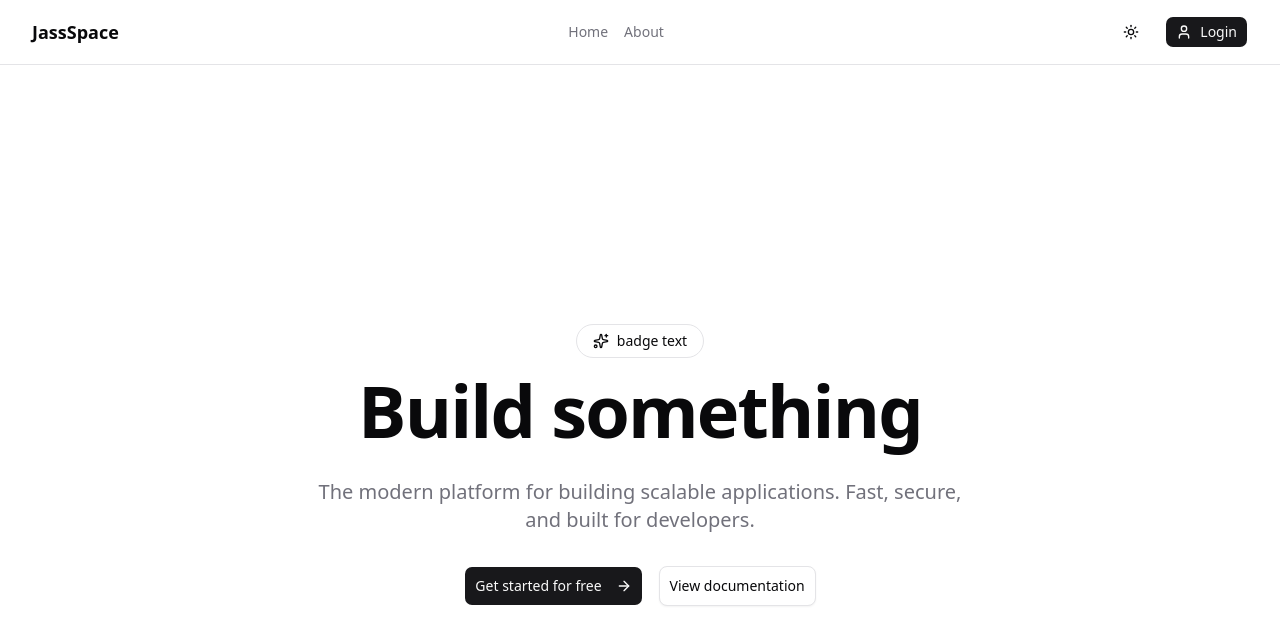
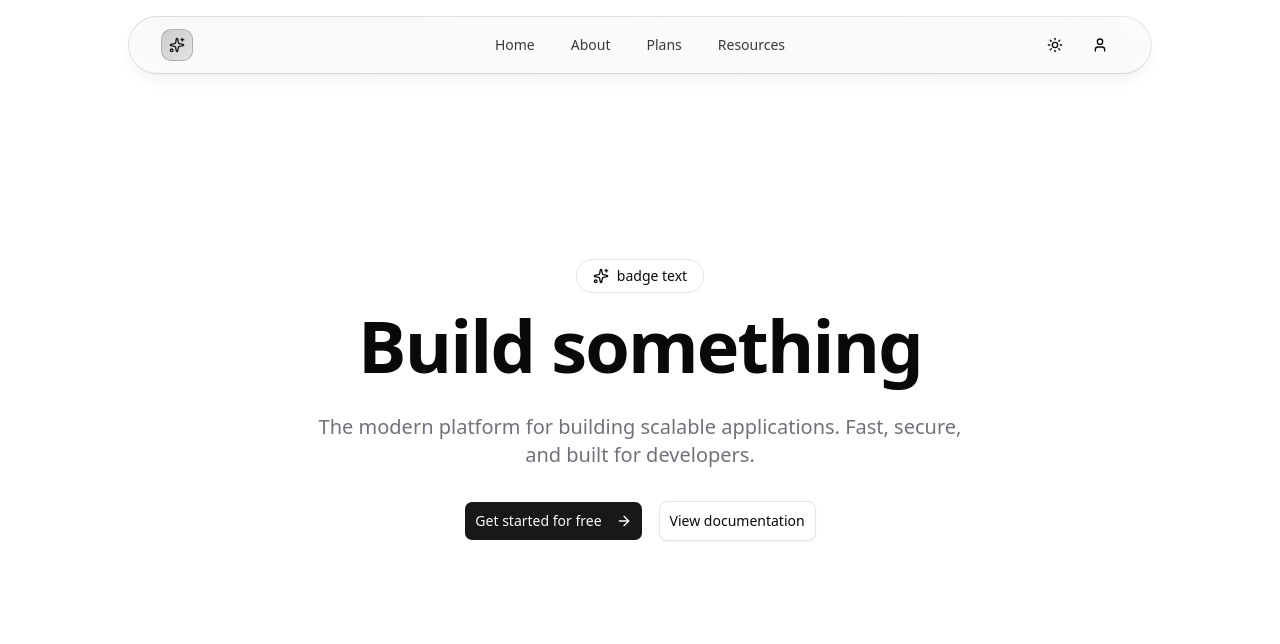
Before and after one commit to JSM33T/JassisWebspace, a Next.js app in the folder ui/: page / in a window 1280 px wide. Shown: the top 644 px of the page. Built offline with nearby package versions, Linux system fonts and the light colour scheme; no server answers.

Commit message:
navbar updates

```diff
--- a/ui/components/navbar.tsx
+++ b/ui/components/navbar.tsx
@@ -1,6 +1,6 @@
 'use client';
 
-import { useState } from 'react';
+import { useState, useRef, useEffect } from 'react';
 import Link from 'next/link';
 import { Button } from '@/components/ui/button';
 import { Avatar, AvatarFallback, AvatarImage } from '@/components/ui/avatar';
@@ -47,6 +47,12 @@ export function Navbar() {
         router.push('/');
     };
 
+    // Liquid hover effect state
+    const [hoveredLink, setHoveredLink] = useState<string | null>(null);
+    const [hoverStyle, setHoverStyle] = useState({ left: 0, width: 0, opacity: 0 });
+    const navRef = useRef<HTMLDivElement>(null);
+
+
     const normalizedRole = (user?.role ?? '').toLowerCase();
     const roleDisplayName =
         normalizedRole === 'admin'
@@ -63,39 +69,124 @@ export function Navbar() {
 
     return (
         <>
-            <nav className="sticky top-0 z-50 bg-background/70 backdrop-blur supports-[backdrop-filter]:bg-background/60 border-b">
-                <div className="mx-auto max-w-7xl px-4 sm:px-6 lg:px-8">
-                    <div className="flex h-16 items-center justify-between">
-                        {/* Logo */}
+            <nav className="fixed top-4 left-1/2 -translate-x-1/2 z-50 w-[95%] max-w-5xl">
+                {/* Gradient border wrapper */}
+                <div className="p-[1px] rounded-full bg-gradient-to-br from-primary/15 via-primary/10 to-primary/12">
+                    <div className="bg-background/95 backdrop-blur-md supports-[backdrop-filter]:bg-background/80 rounded-full shadow-lg shadow-black/5 px-6 lg:px-8">
+                        <div className="flex h-14 items-center justify-between">
+                            {/* Logo - Icon Style */}
                             <div className="flex-shrink-0">
-                            <Link href="/" className="flex items-center gap-2 text-lg font-semibold text-foreground hover:opacity-85 transition-opacity">
-                                <span>JassSpace</span>
+                                <Link href="/" className="flex items-center gap-2 group">
+                                    <div className="flex h-8 w-8 items-center justify-center rounded-lg bg-gradient-to-br from-primary/20 to-primary/10 border border-primary/20 group-hover:border-primary/40 transition-all duration-200">
+                                        <Sparkles className="h-4 w-4 text-primary" />
+                                    </div>
                                 </Link>
                             </div>
 
-                        {/* Desktop Navigation */}
-                        <div className="hidden md:flex items-center space-x-4">
-                            <Link href="/" className="text-sm font-medium text-muted-foreground hover:text-foreground transition-colors">
+                            {/* Desktop Navigation - Centered */}
+                            <div ref={navRef} className="hidden md:flex absolute left-1/2 -translate-x-1/2 items-center gap-1" onMouseLeave={() => {
+                                setHoverStyle(prev => ({ ...prev, opacity: 0 }));
+                                setHoveredLink(null);
+                            }}>
+                                {/* Animated background */}
+                                <div
+                                    className="absolute bg-accent/50 rounded-full transition-all duration-300 ease-out pointer-events-none"
+                                    style={{
+                                        left: `${hoverStyle.left}px`,
+                                        width: `${hoverStyle.width}px`,
+                                        height: '32px',
+                                        opacity: hoverStyle.opacity,
+                                        top: '50%',
+                                        transform: 'translateY(-50%)',
+                                    }}
+                                />
+                                <Link
+                                    href="/"
+                                    className="relative px-4 py-1.5 text-sm font-medium text-center text-foreground/80 hover:text-foreground transition-colors duration-200 z-10"
+                                    onMouseEnter={(e) => {
+                                        const rect = e.currentTarget.getBoundingClientRect();
+                                        const parentRect = navRef.current?.getBoundingClientRect();
+                                        if (parentRect) {
+                                            setHoverStyle({
+                                                left: rect.left - parentRect.left,
+                                                width: rect.width,
+                                                opacity: 1,
+                                            });
+                                        }
+                                        setHoveredLink('home');
+                                    }}
+                                >
                                     Home
                                 </Link>
-                            <Link href="/about" className="text-sm font-medium text-muted-foreground hover:text-foreground transition-colors">
+                                <Link
+                                    href="/about"
+                                    className="relative px-4 py-1.5 text-sm font-medium text-center text-foreground/80 hover:text-foreground transition-colors duration-200 z-10"
+                                    onMouseEnter={(e) => {
+                                        const rect = e.currentTarget.getBoundingClientRect();
+                                        const parentRect = navRef.current?.getBoundingClientRect();
+                                        if (parentRect) {
+                                            setHoverStyle({
+                                                left: rect.left - parentRect.left,
+                                                width: rect.width,
+                                                opacity: 1,
+                                            });
+                                        }
+                                        setHoveredLink('about');
+                                    }}
+                                >
                                     About
+                                </Link>
+                                <Link
+                                    href="/plans"
+                                    className="relative px-4 py-1.5 text-sm font-medium text-center text-foreground/80 hover:text-foreground transition-colors duration-200 z-10"
+                                    onMouseEnter={(e) => {
+                                        const rect = e.currentTarget.getBoundingClientRect();
+                                        const parentRect = navRef.current?.getBoundingClientRect();
+                                        if (parentRect) {
+                                            setHoverStyle({
+                                                left: rect.left - parentRect.left,
+                                                width: rect.width,
+                                                opacity: 1,
+                                            });
+                                        }
+                                        setHoveredLink('plans');
+                                    }}
+                                >
+                                    Plans
+                                </Link>
+                                <Link
+                                    href="#"
+                                    className="relative px-4 py-1.5 text-sm font-medium text-center text-foreground/80 hover:text-foreground transition-colors duration-200 z-10"
+                                    onMouseEnter={(e) => {
+                                        const rect = e.currentTarget.getBoundingClientRect();
+                                        const parentRect = navRef.current?.getBoundingClientRect();
+                                        if (parentRect) {
+                                            setHoverStyle({
+                                                left: rect.left - parentRect.left,
+                                                width: rect.width,
+                                                opacity: 1,
+                                            });
+                                        }
+                                        setHoveredLink('resources');
+                                    }}
+                                >
+                                    Resources
                                 </Link>
                             </div>
 
-                        {/* Right Side */}
-                        <div className="hidden md:flex items-center space-x-4">
+                            {/* Right Side - Icons */}
+                            <div className="hidden md:flex items-center gap-2">
                                 <ModeToggle />
                                 {isAuthenticated ? (
                                     <DropdownMenu>
                                         <DropdownMenuTrigger asChild>
-                                        <Button variant="ghost" className="relative h-9 w-9 rounded-full">
-                                            <Avatar className="h-9 w-9">
+                                            <Button variant="ghost" className="relative h-8 w-8 rounded-full hover:bg-accent/50">
+                                                <Avatar className="h-8 w-8 border border-border/40">
                                                     <AvatarImage
                                                         src={user?.avatarUrl || '/placeholder-avatar.jpg'}
                                                         alt="User Avatar"
                                                     />
-                                                <AvatarFallback>{userHelpers.getInitials(user)}</AvatarFallback>
+                                                    <AvatarFallback className="text-xs">{userHelpers.getInitials(user)}</AvatarFallback>
                                                 </Avatar>
                                             </Button>
                                         </DropdownMenuTrigger>
@@ -144,9 +235,8 @@ export function Navbar() {
                                     </DropdownMenu>
                                 ) : (
                                     <Link href="/login">
-                                    <Button variant="default" size="sm">
-                                        <User className="h-3 w-3 mr-1" />
-                                        Login
+                                        <Button variant="ghost" size="sm" className="h-8 hover:bg-accent/50">
+                                            <User className="h-4 w-4" />
                                         </Button>
                                     </Link>
                                 )}
@@ -251,6 +341,7 @@ export function Navbar() {
                             </div>
                         </div>
                     </div>
+                </div>
             </nav>
 
             {/* Logout Confirmation Dialog */}
```
Lines whose indentation alone changed are shown as unchanged.
